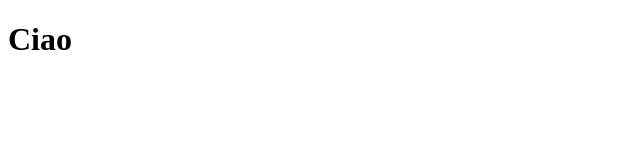
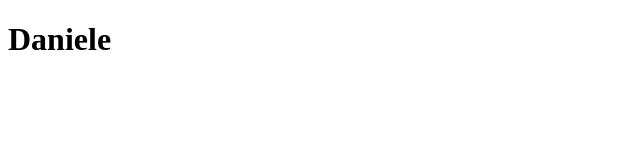
Before and after one commit to Trigger17/ColorPicker, a plain HTML site: page index.html in a window 1280 px wide. Shown: the whole page, without its empty margins (0-640 px from the left). Drawn offline with Linux system fonts and the light colour scheme.

Commit message:
modifica

```diff
--- a/index.html
+++ b/index.html
@@ -7,6 +7,6 @@
     <title>Document</title>
 </head>
 <body>
-    <h1>Ciao</h1>
+    <h1>Daniele</h1>
 </body>
 </html>
```
